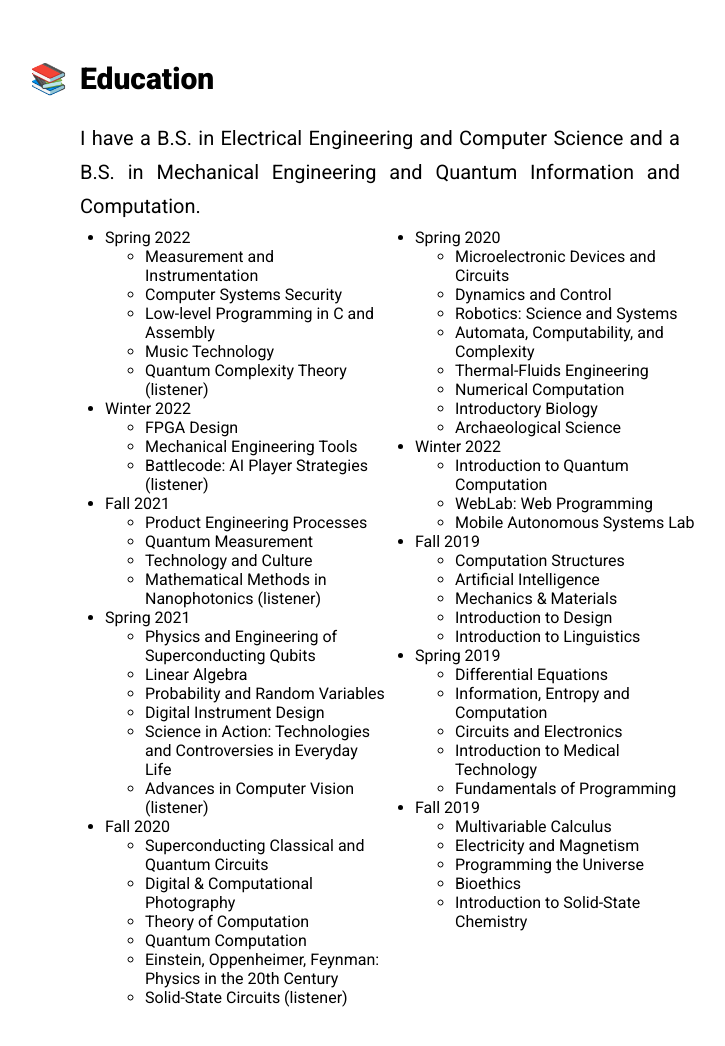
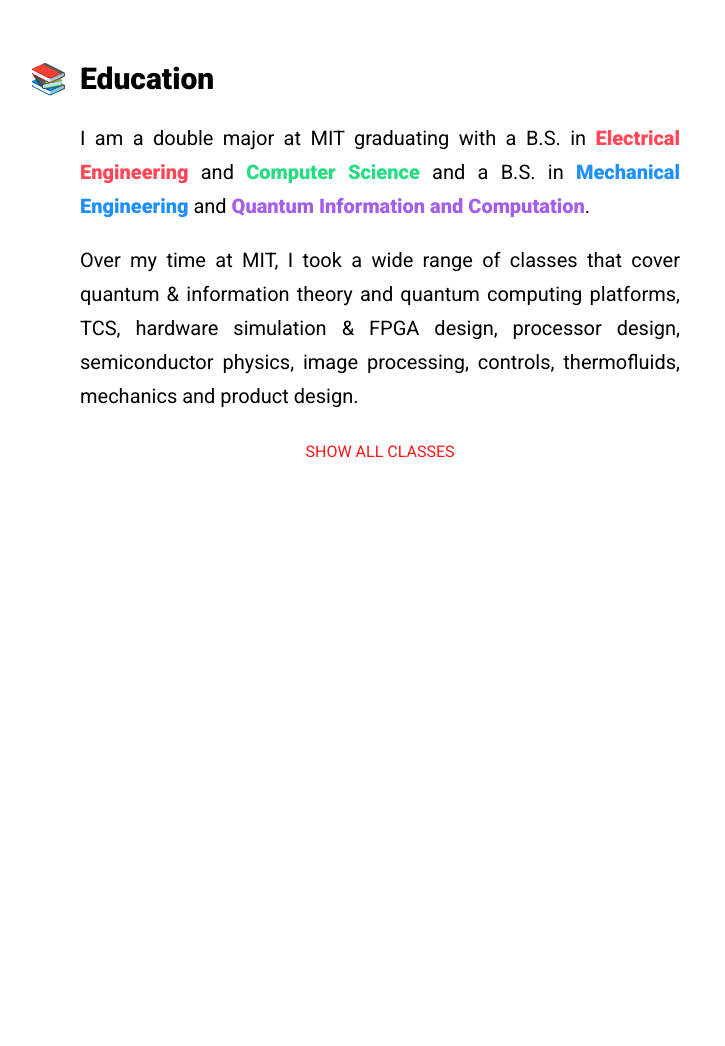
Before and after one commit to itstorque/itstorque.github.io, a Jekyll site: the page built from index.md, in a window 1280 px wide, cut to the strip 981-2424 px from the top of the page. Shown: the top 1046 px of the strip, without its empty margins (260-985 px from the left). Built offline with Jekyll 4.4.1, drawn with Linux system fonts in a browser that asks for light colours; after the commit the page ends 1923 px from its top, so only the background shows below that.

Commit message:
added some animations and added text to edu

```diff
--- a/_includes/head.html
+++ b/_includes/head.html
@@ -25,3 +25,5 @@
 <meta property="twitter:image" content="https://tareqdandachi.github.io/resources/og-image.png">
 <meta property="twitter:url" content="https://tareqdandachi.github.io">
 <meta name="twitter:site" content="@tareqdandachi">
+
+<script src="./resources/main.js"></script>
--- a/_layouts/default.html
+++ b/_layouts/default.html
@@ -13,8 +13,8 @@
   <body id="body">
 
     <div id="sidenav">
-      <div> <a href="#">Hello!</a> </div>
-      <div class="selected"> <a href="#education">Education</a> </div>
+      <div id="nav-hello"> <a href="#" onclick="checkSection()">Hello!</a> </div>
+      <div id="nav-education"> <a href="#education" onclick="checkSection()">Education</a> </div>
       <div> <a href="#">OTHER</a> </div>
     </div>
 
--- a/index.md
+++ b/index.md
@@ -18,17 +18,10 @@
 
 Hey there! I go by Torque (<a onclick="playAudio()">/tɔɹk/</a>) and I am a senior at MIT interested in hardware, computational photography, quantum computing and math. I spent the past year doing
 <span class="emoji-word research">research</span> on
-<span class="emoji-word diamond">diamond</span>
--based quantum computing, making simulators for superconductors and developing
+<span class="emoji-word diamond">diamond</span>-based
+quantum computing, making simulators for superconductors and developing
 <span class="emoji-word glasses">glasses</span>
 that filter out epileptic triggers with a team of product designers. Outside of research and classes, you can find me designing my own microcontroller, going on hikes or practicing the ukulele.
-
-<script>
-
-  function playAudio() {
-    new Audio("https://upload.wikimedia.org/wikipedia/commons/2/20/En-us-torque.ogg").play();
-  }
-</script>
 
 <div class="landscape">
   <img src="http://placekitten.com/700/400" alt="">
@@ -36,66 +29,73 @@
 
 <h2 id="education">Education</h2>
 
-I have a B.S. in Electrical Engineering and Computer Science and a B.S. in Mechanical Engineering and Quantum Information and Computation.
+I am a double major at MIT graduating with a
+B.S. in <span class="bold ee-color">Electrical Engineering</span> and <span class="bold cs-color">Computer Science</span> and a
+B.S. in <span class="bold meche-color">Mechanical Engineering</span> and <span class="bold quantum-color">Quantum Information and Computation</span>.
 
-{: .class_list}
+Over my time at MIT, I took a wide range of classes that cover quantum & information theory and quantum computing
+platforms, TCS, hardware simulation & FPGA design, processor design, semiconductor physics, image processing, controls, thermofluids, mechanics and product design.
+
+<span style="display: block; text-align: center"><a id="toggle_class_list" class="changing" onclick="toggleClassList()">SHOW ALL CLASSES</a></span>
+
+{: #class_list}
 - Spring 2022
-  - Measurement and Instrumentation
-  - Computer Systems Security
-  - Low-level Programming in C and Assembly
-  - Music Technology
-  - Quantum Complexity Theory (listener)
+  - {: .meche-color} Measurement and Instrumentation
+  - {: .cs-color} Computer Systems Security
+  - {: .cs-color} Low-level Programming in C and Assembly
+  - {: .ee-color} Music Technology
+  - {: .quantum-color} Quantum Complexity Theory
 - Winter 2022
-  - FPGA Design
-  - Mechanical Engineering Tools
-  - Battlecode: AI Player Strategies (listener)
+  - {: .ee-color} FPGA Design
+  - {: .meche-color} Mechanical Engineering Tools
+  - {: .cs-color} Battlecode: AI Player Strategies (listener)
 - Fall 2021
-  - Product Engineering Processes
-  - Quantum Measurement
-  - Technology and Culture
-  - Mathematical Methods in Nanophotonics (listener)
+  - {: .meche-color} Product Engineering Processes
+  - {: .quantum-color} Quantum Measurement
+  - {: .other-color} Technology and Culture
+  - {: .math-color} Mathematical Methods in Nanophotonics (listener)
 - Spring 2021
-  - Physics and Engineering of Superconducting Qubits
-  - Linear Algebra
-  - Probability and Random Variables
-  - Digital Instrument Design
-  - Science in Action: Technologies and Controversies in Everyday Life
-  - Advances in Computer Vision (listener)
+  - {: .quantum-color} Physics and Engineering of Superconducting Qubits
+  - {: .math-color} Linear Algebra
+  - {: .math-color} Probability and Random Variables
+  - {: .ee-color} Digital Instrument Design
+  - {: .other-color} Science in Action: Technologies and Controversies in Everyday Life
+  - {: .cs-color} Advances in Computer Vision (listener)
 - Fall 2020
-  - Superconducting Classical and Quantum Circuits
-  - Digital & Computational Photography
-  - Theory of Computation
-  - Quantum Computation
-  - Einstein, Oppenheimer, Feynman: Physics in the 20th Century
-  - Solid-State Circuits (listener)
+  - {: .ee-color} Superconducting Classical and Quantum Circuits
+  - {: .cs-color} Digital & Computational Photography
+  - {: .math-color} Theory of Computation
+  - {: .quantum-color} Quantum Computation
+  - {: .other-color} Einstein, Oppenheimer, Feynman: Physics in the 20th Century
+  - {: .ee-color} Solid-State Circuits (listener)
 - Spring 2020
-  - Microelectronic Devices and Circuits
-  - Dynamics and Control
-  - Robotics: Science and Systems
-  - Automata, Computability, and Complexity
-  - Thermal-Fluids Engineering
-  - Numerical Computation
-  - Introductory Biology
-  - Archaeological Science
+  - {: .ee-color} Microelectronic Devices and Circuits
+  - {: .meche-color} Dynamics and Control
+  - {: .cs-color} Robotics: Science and Systems
+  - {: .math-color} Automata, Computability, and Complexity
+  - {: .meche-color} Thermal-Fluids Engineering
+  - {: .cs-color} Numerical Computation
+  - {: .other-color} Introductory Biology
+  - {: .other-color} Archaeological Science
 - Winter 2022
-  - Introduction to Quantum Computation
-  - WebLab: Web Programming
-  - Mobile Autonomous Systems Lab
+  - {: .quantum-color} Introduction to Quantum Computation
+  - {: .cs-color} WebLab: Web Programming
+  - {: .ee-color} Mobile Autonomous Systems Lab
 - Fall 2019
-  - Computation Structures
-  - Artificial Intelligence
-  - Mechanics & Materials
-  - Introduction to Design
-  - Introduction to Linguistics
+  - {: .ee-color} Computation Structures
+  - {: .cs-color} Artificial Intelligence
+  - {: .meche-color} Mechanics & Materials
+  - {: .meche-color} Introduction to Design
+  - {: .other-color} Introduction to Linguistics
 - Spring 2019
-  - Differential Equations
-  - Information, Entropy and Computation
-  - Circuits and Electronics
-  - Introduction to Medical Technology
-  - Fundamentals of Programming
+  - {: .math-color} Differential Equations
+  - {: .math-color} Information, Entropy and Computation
+  - {: .ee-color} Circuits and Electronics
+  - {: .ee-color} Introduction to Medical Technology
+  - {: .cs-color} Fundamentals of Programming
 - Fall 2019
-  - Multivariable Calculus
-  - Electricity and Magnetism
-  - Programming the Universe
-  - Bioethics
-  - Introduction to Solid-State Chemistry
+  - {: .math-color} Multivariable Calculus
+  - {: .quantum-color} Electricity and Magnetism
+  - {: .quantum-color} Programming the Universe
+  - {: .other-color} Bioethics
+  - {: .other-color} Introduction to Solid-State Chemistry
--- a/resources/main.css
+++ b/resources/main.css
@@ -3,10 +3,32 @@
 :root {
 
   --pop:    #FE1717;
-  --subtle: #fafafa;
-  --light: #9B9B9B;
-  --dark:   #1E1E1E;
+  --emoji:  #f1c40f; /* #FFD52E: */
 
+}
+
+.ee-color {
+  color: #ff4757;
+}
+
+.cs-color {
+  color: #26de81;
+}
+
+.meche-color {
+  color: #1e90ff;
+}
+
+.quantum-color {
+  color: #a55eea;
+}
+
+.math-color {
+  color: #fa8231;
+}
+
+.bold {
+  font-weight: bold;
 }
 
 body {
@@ -65,6 +87,29 @@
 
 }
 
+#header .emoji-block h1 {
+  animation-name: wave-hand;  /* Refers to the name of your @keyframes element below */
+  animation-duration: 1.3s;        /* Change to speed up or slow down */
+  animation-iteration-count: 1;  /* Never stop waving :) */
+  animation-timing-function: ease-in-out;
+  transform-origin: 90% 70%;       /* Pivot around the bottom-left palm */
+  display: inline-block;
+}
+
+#header .emoji-block {
+  animation-name: wave-hand;  /* Refers to the name of your @keyframes element below */
+  animation-duration: 1.5s;        /* Change to speed up or slow down */
+  animation-iteration-count: infinite;  /* Never stop waving :) */
+  animation-timing-function: ease;
+  transform-origin: 90% 70%;       /* Pivot around the bottom-left palm */
+  display: inline-block;
+  animation-play-state: paused;
+}
+
+#header .emoji-block:hover {
+  animation-play-state: running;
+}
+
 .landscape {
   margin: 60px 0;
   width: 100%;
@@ -101,23 +146,26 @@
   color: black;
   text-decoration: none;
   padding: 10px 2px;
-  background: linear-gradient(to top, white 50%, var(--pop) 50%);
-  background-size: 100% 300%;
-  background-position:left bottom;
+  background: linear-gradient(to top, var(--pop) 25%, white 25%, white 50%, black 50%, black 75%, var(--pop) 75%);
+  background-size: 100% 700%;
+  background-position: 0% 66%;
   transition: 0.3s ease-in-out;
 }
 
 #sidenav div.selected a {
   font-weight: bold;
   color: white;
-  background: linear-gradient(to top, black 50%, var(--pop) 50%);
-  background-size: 100% 300%;
-  background-position:left bottom;
+  background-position: 0% 33%;
 }
 
 #sidenav div a:hover {
   color: white;
-  background-position: top;
+  background-position: 0% 100%;
+}
+
+#sidenav div.selected a:hover {
+  color: white;
+  background-position: 0% 0%;
 }
 
 .emoji-block {
@@ -130,7 +178,7 @@
 
 .emoji-word {
   font-weight: 500;
-  color: #FFD52E;
+  color: var(--emoji);
   transition: 0.3s ease-in-out;
 }
 
@@ -169,7 +217,7 @@
   margin-left: -50px;
 }
 
-ul.class_list {
+ul#class_list {
     -moz-column-count: 2;
     -moz-column-gap: 20px;
     -webkit-column-count: 2;
@@ -177,8 +225,71 @@
     column-count: 2;
     column-gap: 30px;
     font-size: 16px;
-    height: 780px;
+    height: 0px;
+    overflow-y: hidden;
     column-fill: auto;
     text-align: left;
     margin: -15px;
+    margin-top: 40px;
 }
+
+ul#class_list.unhide {
+  height: 760px;
+}
+
+#toggle_class_list {
+  font-size: 16px;
+  text-align: center;
+  margin-top: 30px;
+  margin-bottom: 50px;
+  transition: 0.2s;
+
+  background: linear-gradient(to right, var(--pop) 50%, white 50%);
+  background-size: 205% 100%;
+  background-position: right 0%;
+  padding: 5px 8px;
+
+}
+
+#toggle_class_list:hover {
+  background-position: left 0%;
+  color: white;
+}
+
+#toggle_class_list.changing {
+  animation-name: opacity-bump;  /* Refers to the name of your @keyframes element below */
+  animation-duration: 0.2s;        /* Change to speed up or slow down */
+  animation-iteration-count: 1;  /* Never stop waving :) */
+  animation-timing-function: ease-in-out;
+  transform-origin: 90% 70%;       /* Pivot around the bottom-left palm */
+}
+
+#toggle_class_list.changing2 {
+  animation-name: opacity-bump;  /* Refers to the name of your @keyframes element below */
+  animation-duration: 0.2s;        /* Change to speed up or slow down */
+  animation-iteration-count: 1;  /* Never stop waving :) */
+  animation-timing-function: ease-in-out;
+  transform-origin: 90% 70%;       /* Pivot around the bottom-left palm */
+}
+
+
+@keyframes wave-hand {
+
+       0% { transform: rotate( 0.0deg) }
+      15% { transform: rotate(14.0deg) }
+      30% { transform: rotate(-8.0deg) }
+      45% { transform: rotate(14.0deg) }
+      60% { transform: rotate(-4.0deg) }
+      75% { transform: rotate(10.0deg) }
+     100% { transform: rotate( 0.0deg) }
+
+}
+
+
+@keyframes opacity-bump {
+
+       0% { opacity: 1; color: var(--pop); }
+      50% { opacity: 0; color: var(--pop); }
+     100% { opacity: 1; color: var(--white);}
+
+}
--- /dev/null
+++ b/resources/main.js
@@ -0,0 +1,49 @@
+function playAudio() {
+  new Audio("https://upload.wikimedia.org/wikipedia/commons/2/20/En-us-torque.ogg").play();
+}
+
+window.addEventListener("scroll", function() {
+  checkSection()
+});
+
+window.addEventListener("load", function() {
+  checkSection()
+});
+
+function checkSection() {
+  var education = document.getElementById("education");
+  if (window.scrollY > (education.offsetTop) - 100) {
+    setSection("education");
+  } else {
+    setSection("hello");
+  }
+
+}
+
+function setSection(section) {
+
+  for (sectionButton of document.getElementById("sidenav").children) {
+
+    sectionButton.classList = "";
+
+  }
+
+  document.getElementById("nav-" + section).classList = "selected";
+
+}
+
+function toggleClassList() {
+  document.getElementById("class_list").classList.toggle("unhide");
+
+  class_list_button = document.getElementById("toggle_class_list")
+
+  if (document.getElementById("class_list").classList.contains("unhide")) {
+    class_list_button.innerHTML = "HIDE CLASSES"
+  } else {
+    class_list_button.innerHTML = "SHOW ALL CLASSES"
+  }
+
+  class_list_button.classList.toggle("changing");
+  class_list_button.classList.toggle("changing2");
+
+}
```
